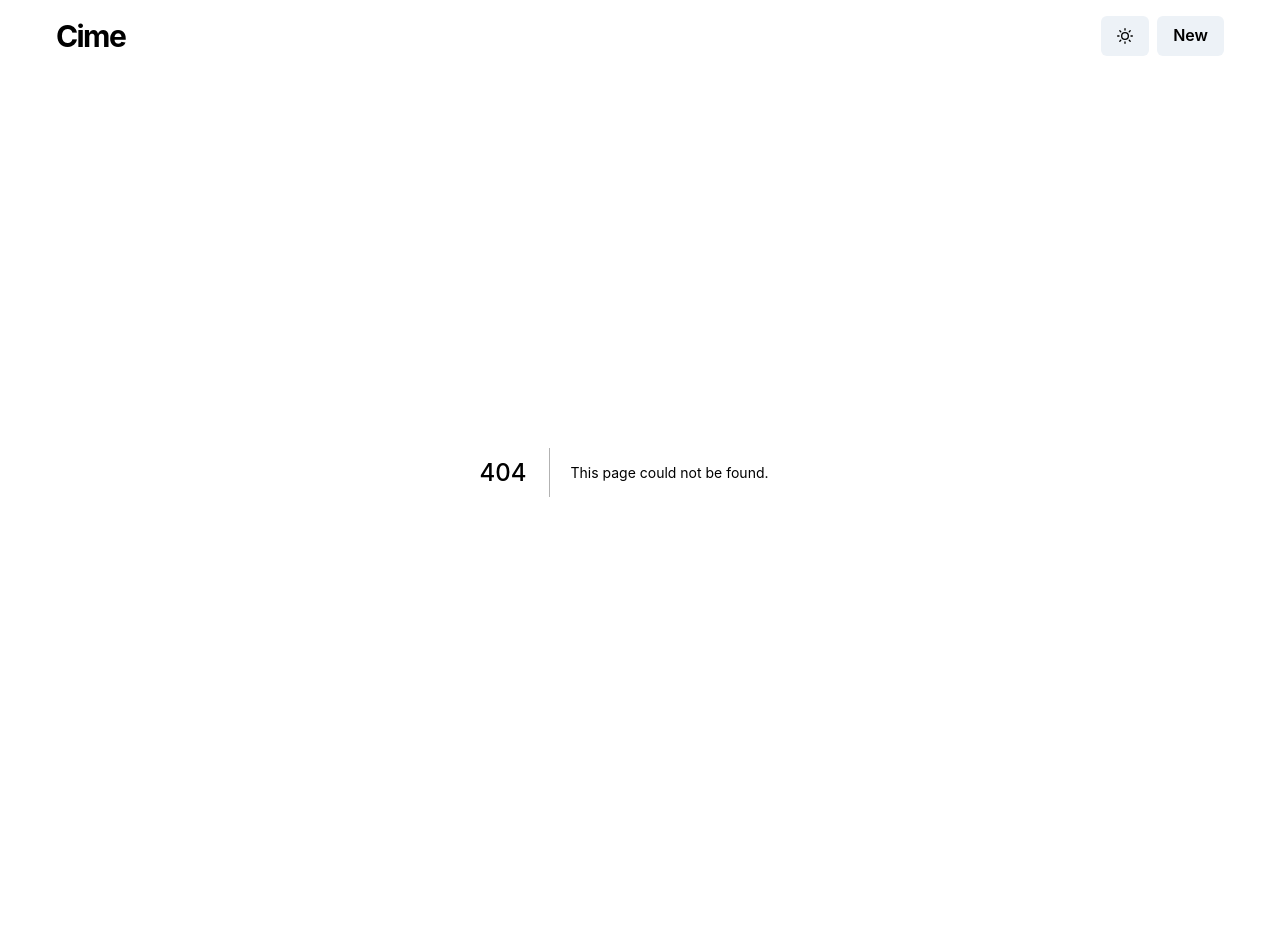
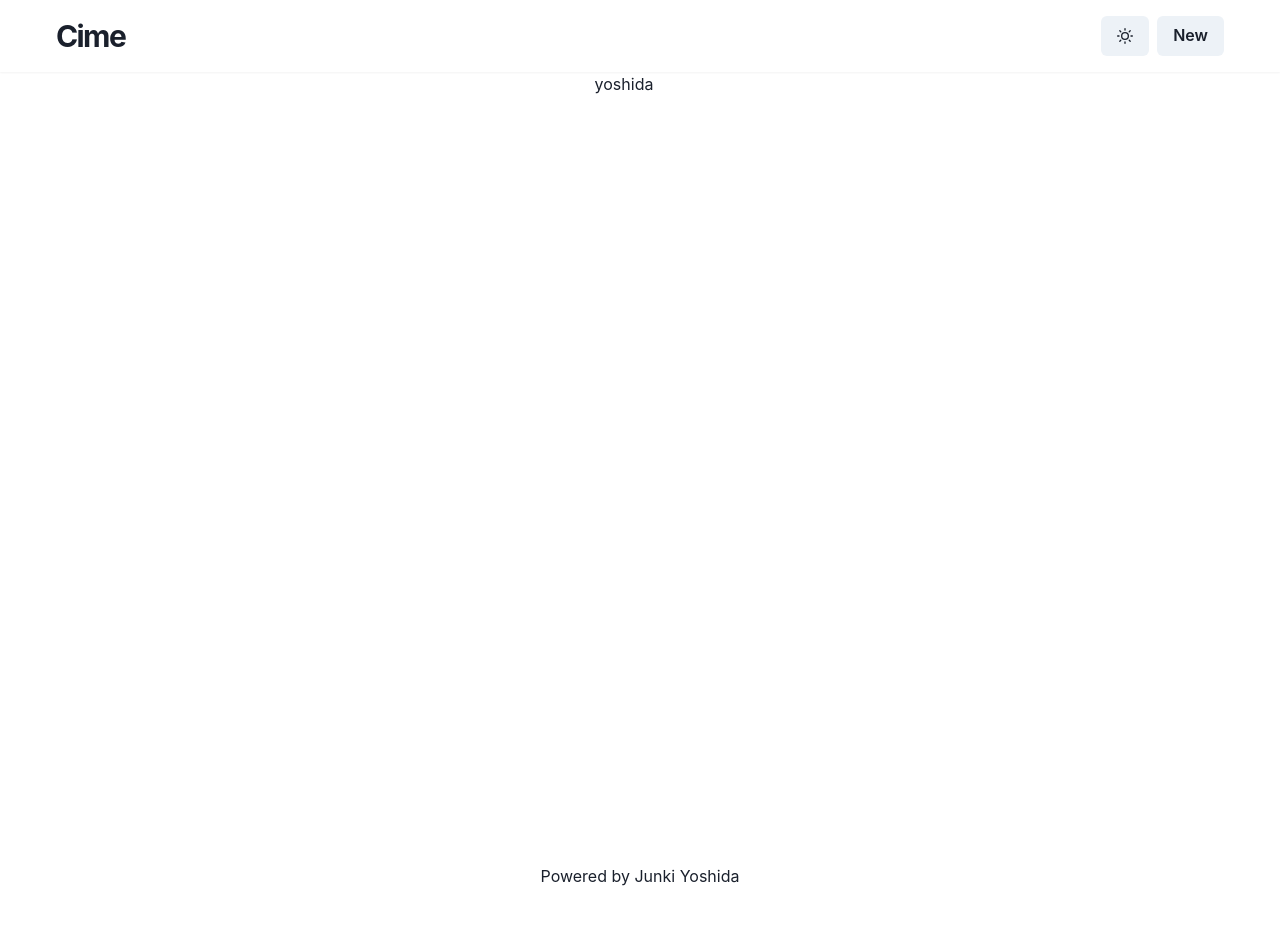
Before and after one commit to j9141997/cime-app, a Next.js app: page /options/1 in a window 1280 px wide. Before the commit this address had no page. Shown: the top 952 px of the page. After the commit the page ends 888 px from the top, so only its background shows below. Built offline with nearby package versions, Linux system fonts and the light colour scheme.

Commit message:
feat: show page

```diff
--- a/routes.ts
+++ b/routes.ts
@@ -2,4 +2,5 @@ export default {
   root: '/',
   login: '/login',
   signup: '/signup',
+  option: (optionId: string): string => `/options/${optionId}`,
 }
--- a/src/components/Footer.tsx
+++ b/src/components/Footer.tsx
@@ -3,7 +3,7 @@ import { Box, Flex } from '@chakra-ui/react'
 
 export const Footer: VFC = () => {
   return (
-    <Box as="footer" borderTop="1px" mt={20}>
+    <Box as="footer" mt={20}>
       <Flex maxWidth={1200} mx="auto" justify="center">
         Powered by Junki Yoshida
       </Flex>
--- a/src/components/Header.tsx
+++ b/src/components/Header.tsx
@@ -15,7 +15,15 @@ export const Header: VFC = () => {
   const { colorMode, toggleColorMode } = useColorMode()
   const bg = useColorModeValue('white', 'gray.800')
   return (
-    <Box as="header" pos="fixed" width="100%" top={0} zIndex={1} bg={bg}>
+    <Box
+      as="header"
+      pos="fixed"
+      width="100%"
+      top={0}
+      zIndex={1}
+      bg={bg}
+      shadow="sm"
+    >
       <Flex
         maxW={1200}
         height="4.5rem"
--- a/src/pages/index.tsx
+++ b/src/pages/index.tsx
@@ -28,6 +28,7 @@ const HomePage: NextPage<Props> = ({ options = [] }) => {
     () => new OptionInteractor().findAll(),
     { initialData }
   )
+  console.log(data)
   return (
     <div>
       <Head>
@@ -36,7 +37,7 @@ const HomePage: NextPage<Props> = ({ options = [] }) => {
       </Head>
       <Flex justify="space-between" css={{ flexWrap: 'wrap' }}>
         {options.map((option, i) => (
-          <Card key={`option-${i}`} title={option.title} />
+          <Card key={`option-${i}`} data={option} />
         ))}
       </Flex>
     </div>
--- /dev/null
+++ b/src/pages/options/[id].tsx
@@ -0,0 +1,7 @@
+import React, { VFC } from 'react'
+
+const OptionPage: VFC = () => {
+  return <h1>yoshida</h1>
+}
+
+export default OptionPage
```
Also changed, not shown: src/components/common/Card.tsx (+15 -10 lines).
